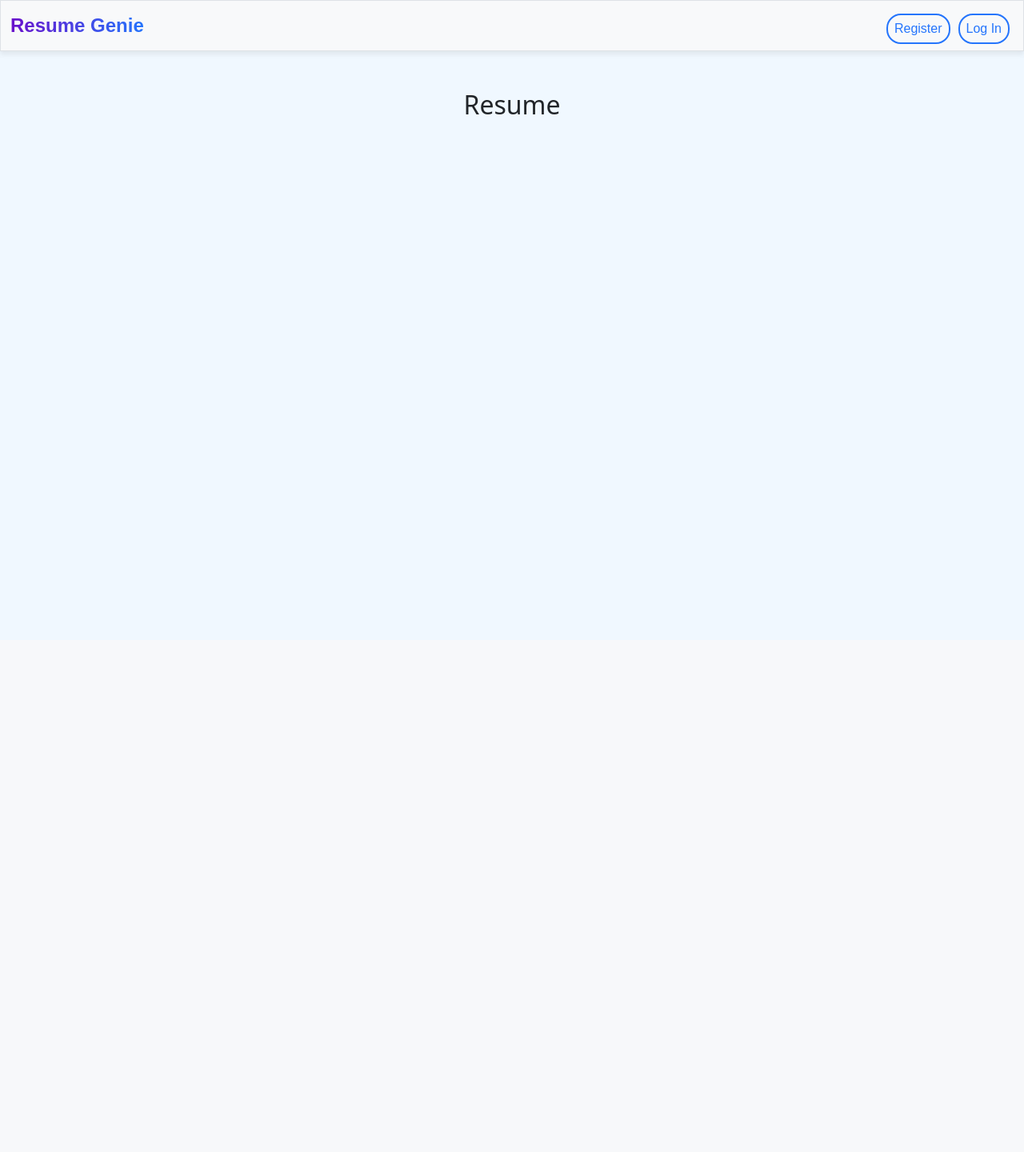
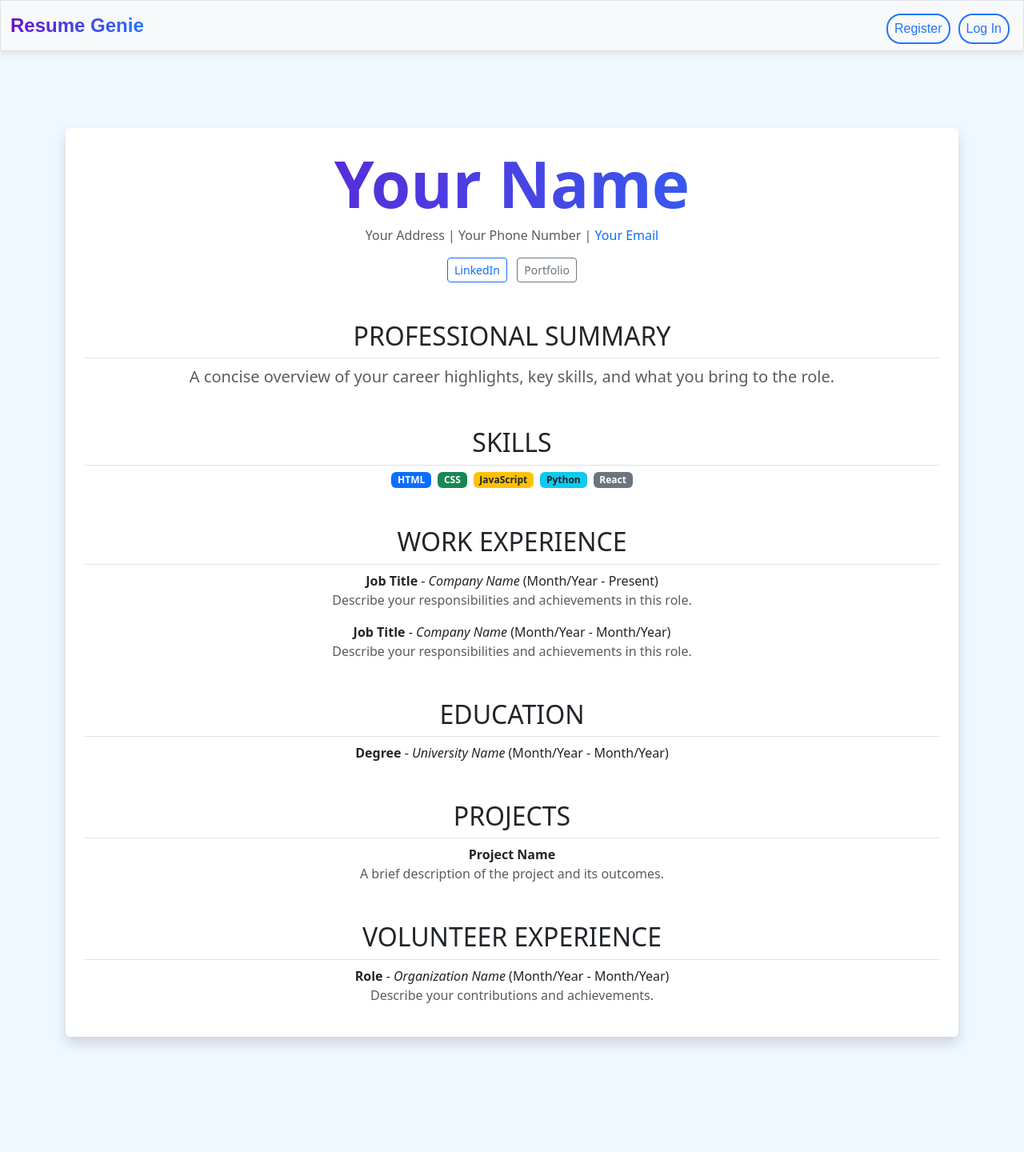
Before and after one commit to GiasuddinvuiyaBD/interactive-resume-builder, a Flask app: page /resume in a window 1280 px wide. Shown: the whole page at 80% size. Before the commit the page ends 143 px from the top, so only its background shows below. Run offline with Flask 3, Linux system fonts and the light colour scheme; some libraries are stand-ins or nearby versions.

Commit message:
added resume template

```diff
--- a/ResumeGenie/static/css/style.css
+++ b/ResumeGenie/static/css/style.css
@@ -173,3 +173,8 @@ body{
         font-size: 0.9rem;
     }
 }
+
+/* ==Resume template== */
+.d-flex {
+    justify-content: center;
+}
--- a/ResumeGenie/templates/resume.html
+++ b/ResumeGenie/templates/resume.html
@@ -1,9 +1,80 @@
 {% extends "layout.html" %}
 
 {% block title %}
-    Resume
+    Resume Genie
 {% endblock %}
 
 {% block main %}
-    <h2>Resume</h2>
+<div class="container my-5 p-4 bg-white shadow rounded">
+    <header class="text-center mb-5">
+        <h1 class="fw-bold text-primary text-gradient">Your Name</h1>
+        <p class="text-muted">
+            Your Address | Your Phone Number |
+            <a href="mailto:youremail@example.com" class="text-decoration-none">Your Email</a>
+        </p>
+        <p>
+            <a href="#" class="btn btn-outline-primary btn-sm me-2">LinkedIn</a>
+            <a href="#" class="btn btn-outline-secondary btn-sm">Portfolio</a>
+        </p>
+    </header>
+
+    <section class="mb-5">
+        <h2 class="text-uppercase border-bottom pb-2">Professional Summary</h2>
+        <p class="fs-5 text-muted">A concise overview of your career highlights, key skills, and what you bring to the role.</p>
+    </section>
+
+    <section class="mb-5 skills-btn">
+        <h2 class="text-uppercase  border-bottom pb-2">Skills</h2>
+        <div class="d-flex flex-wrap gap-2">
+            <span class="badge bg-primary text-white">HTML</span>
+            <span class="badge bg-success text-white">CSS</span>
+            <span class="badge bg-warning text-dark">JavaScript</span>
+            <span class="badge bg-info text-dark">Python</span>
+            <span class="badge bg-secondary text-white">React</span>
+        </div>
+    </section>
+
+    <section class="mb-5">
+        <h2 class="text-uppercase border-bottom pb-2">Work Experience</h2>
+        <ul class="list-unstyled">
+            <li class="mb-3">
+                <strong>Job Title</strong> - <em>Company Name</em> (Month/Year - Present)
+                <p class="text-muted">Describe your responsibilities and achievements in this role.</p>
+            </li>
+            <li class="mb-3">
+                <strong>Job Title</strong> - <em>Company Name</em> (Month/Year - Month/Year)
+                <p class="text-muted">Describe your responsibilities and achievements in this role.</p>
+            </li>
+        </ul>
+    </section>
+
+    <section class="mb-5">
+        <h2 class="text-uppercase border-bottom pb-2">Education</h2>
+        <ul class="list-unstyled">
+            <li>
+                <strong>Degree</strong> - <em>University Name</em> (Month/Year - Month/Year)
+            </li>
+        </ul>
+    </section>
+
+    <section class="mb-5">
+        <h2 class="text-uppercase border-bottom pb-2">Projects</h2>
+        <ul class="list-unstyled">
+            <li class="mb-3">
+                <strong>Project Name</strong>
+                <p class="text-muted">A brief description of the project and its outcomes.</p>
+            </li>
+        </ul>
+    </section>
+
+    <section>
+        <h2 class="text-uppercase border-bottom pb-2">Volunteer Experience</h2>
+        <ul class="list-unstyled">
+            <li>
+                <strong>Role</strong> - <em>Organization Name</em> (Month/Year - Month/Year)
+                <p class="text-muted">Describe your contributions and achievements.</p>
+            </li>
+        </ul>
+    </section>
+</div>
 {% endblock %}
```
Also changed, not shown: ResumeGenie/users_and_resumes.db.
